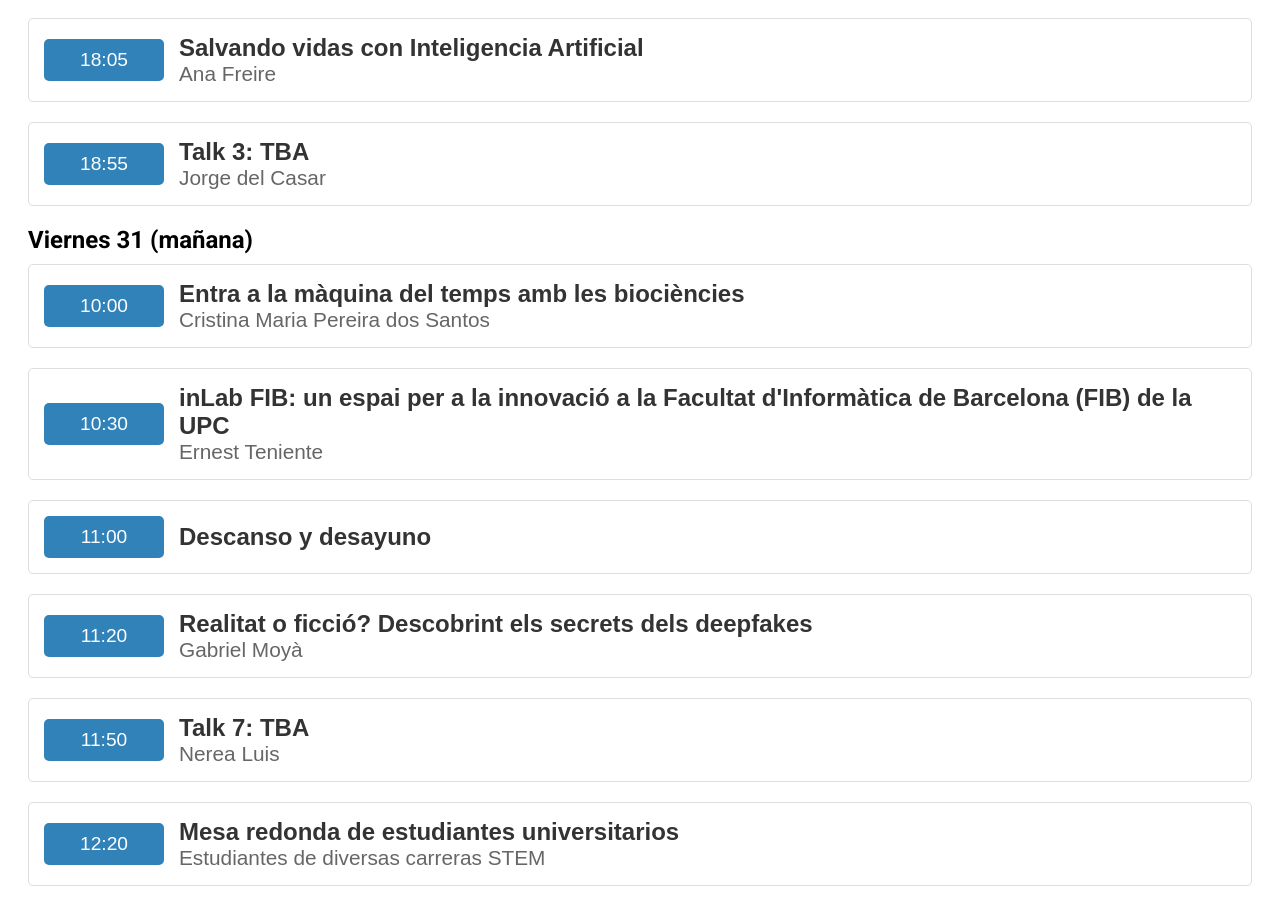
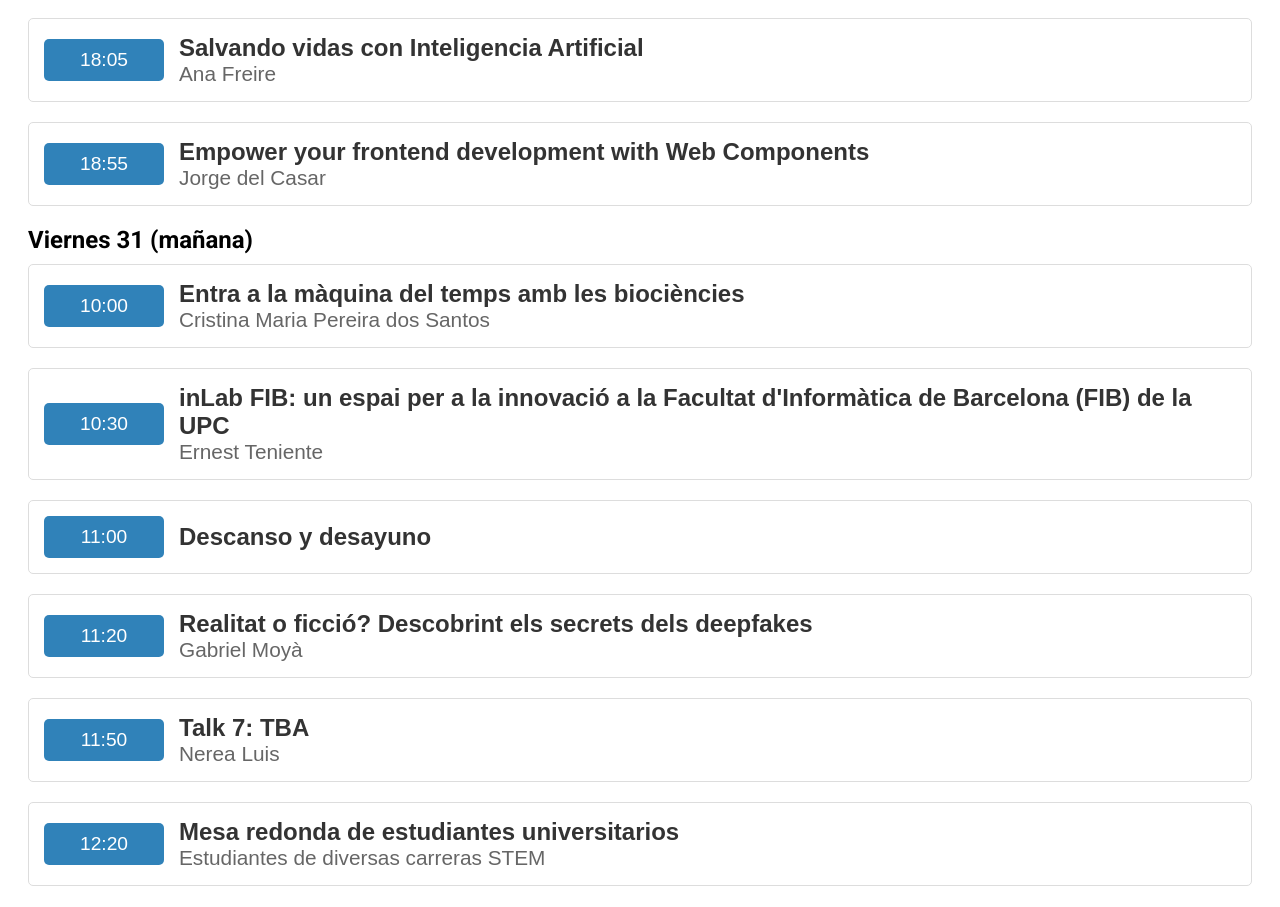
Before and after one commit to alexao8/stem-talks-web, an Angular app: page / in a window 1280 px wide. Shown: the part 3221-4128 px from the top of the page. Built offline with nearby package versions, Linux system fonts and the light colour scheme.

Commit message:
Update Jorge talk description

```diff
--- a/src/app/schedule/schedule.component.ts
+++ b/src/app/schedule/schedule.component.ts
@@ -57,9 +57,9 @@ export class ScheduleComponent implements OnInit {
         },
         {
           time: '18:55',
-          title: 'Talk 3: TBA',
+          title: 'Empower your frontend development with Web Components',
           speaker: 'Jorge del Casar',
-          summary: 'Rseumen: TBA',
+          summary: 'En esta charla haremos una breve introducción a los web components y cómo estos pueden mejorar la Experiencia de Usuario y unificar la Interfaz de Usuario. Iremos desde ejemplos simples de composición hasta ejemplos complejos con inyección de dependencias para integrarlos en arquitecturas hexagonales o modificar su funcionamiento según dónde los incorporemos. En resumen, un recorrido completo sobre las bases de los web components hasta cómo implementar i18n, signals, context. Todo lo que necesitas saber para empezar a incorporar web components en tus interfaces de usuario.',
         },
       ],
       isOpen: [false, false]  // Track the open state for each talk in this day
```
